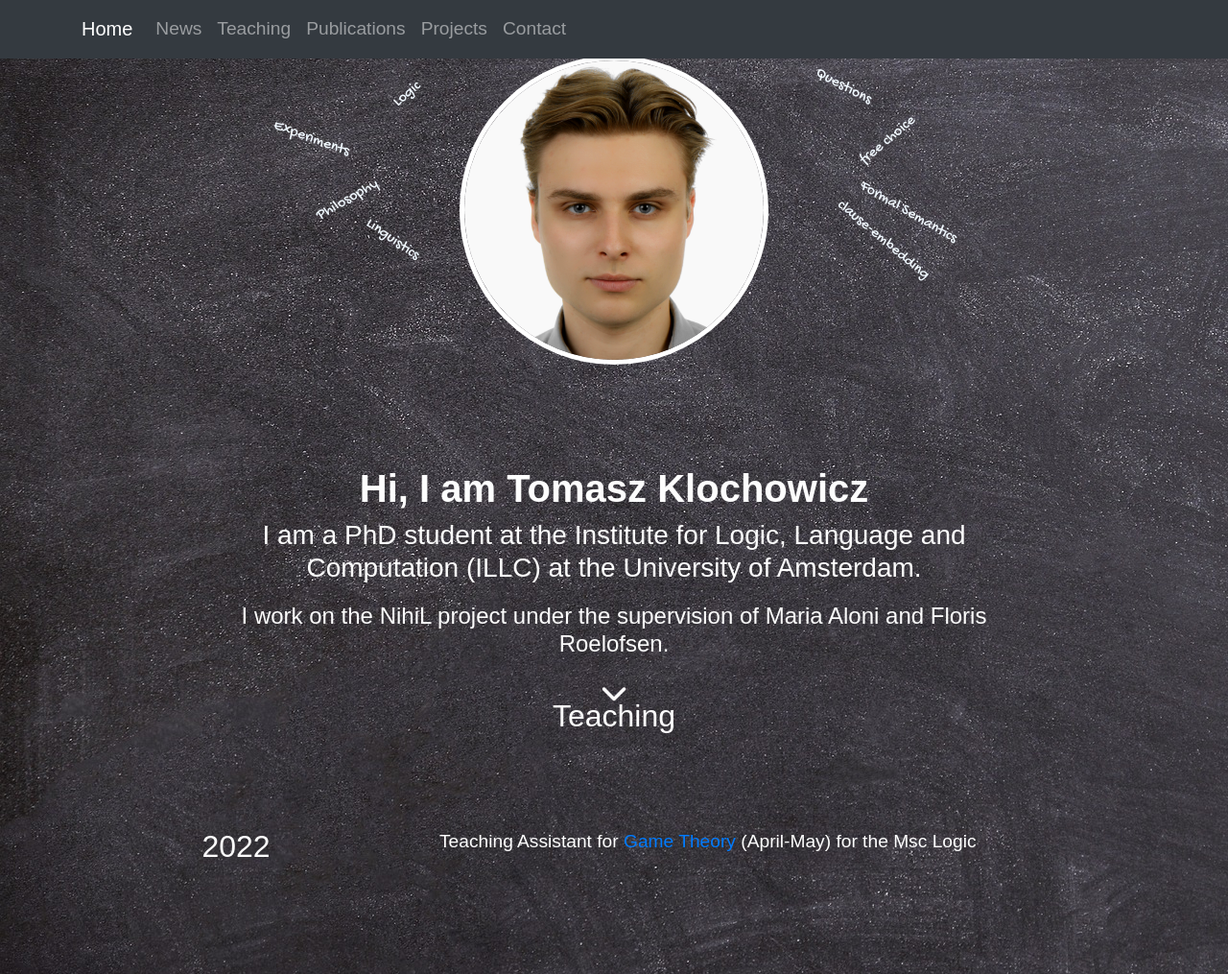
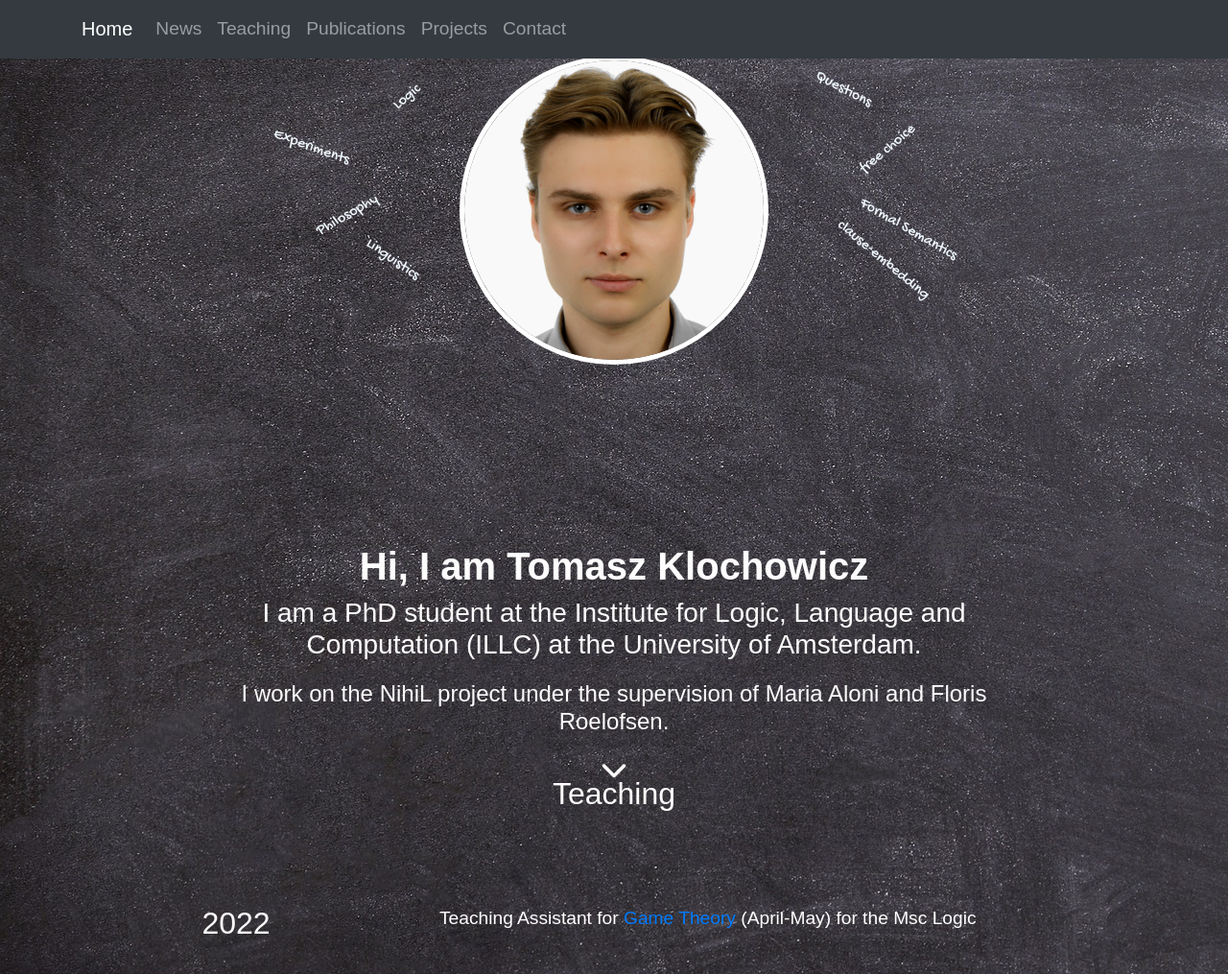
Before and after one commit to TJKlochowicz/Personal-website, a Jekyll site: the page built from _pages/index.html, in a window 1280 px wide and 1015 px high. Shown: the whole window at 96% size. Built offline with Jekyll 4.4.1, drawn with Linux system fonts in a browser that asks for light colours; nearby versions of some CDN libraries; some web fonts are replaced.

Commit message:
home fix

```diff
--- a/css/styles.css
+++ b/css/styles.css
@@ -26,7 +26,7 @@
 .face-photo{
     border-radius: 100%;
     border: 5px solid rgb(255, 255, 255);
-    width: 40%;
+    width: 50%;
     height: auto;
     margin-bottom: 5%;
 }
@@ -48,7 +48,7 @@
 }
 
 .img-div{
-    margin-bottom: 10%;
+    margin-bottom: 20%;
 }
 
 
@@ -168,9 +168,7 @@
 
 /* Teaching */
 
-#teaching{
-    margin-top: -10%;
-}
+
 .year-col{
     text-align: center;
 }
```
